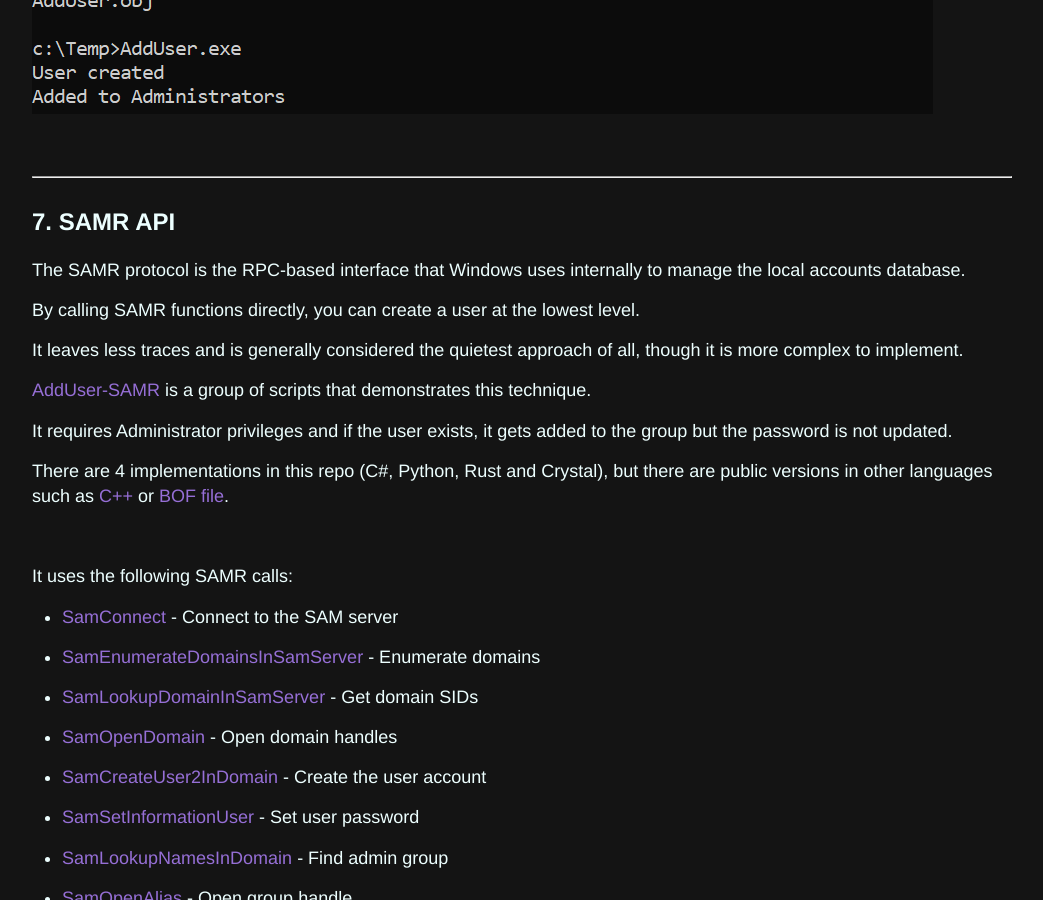
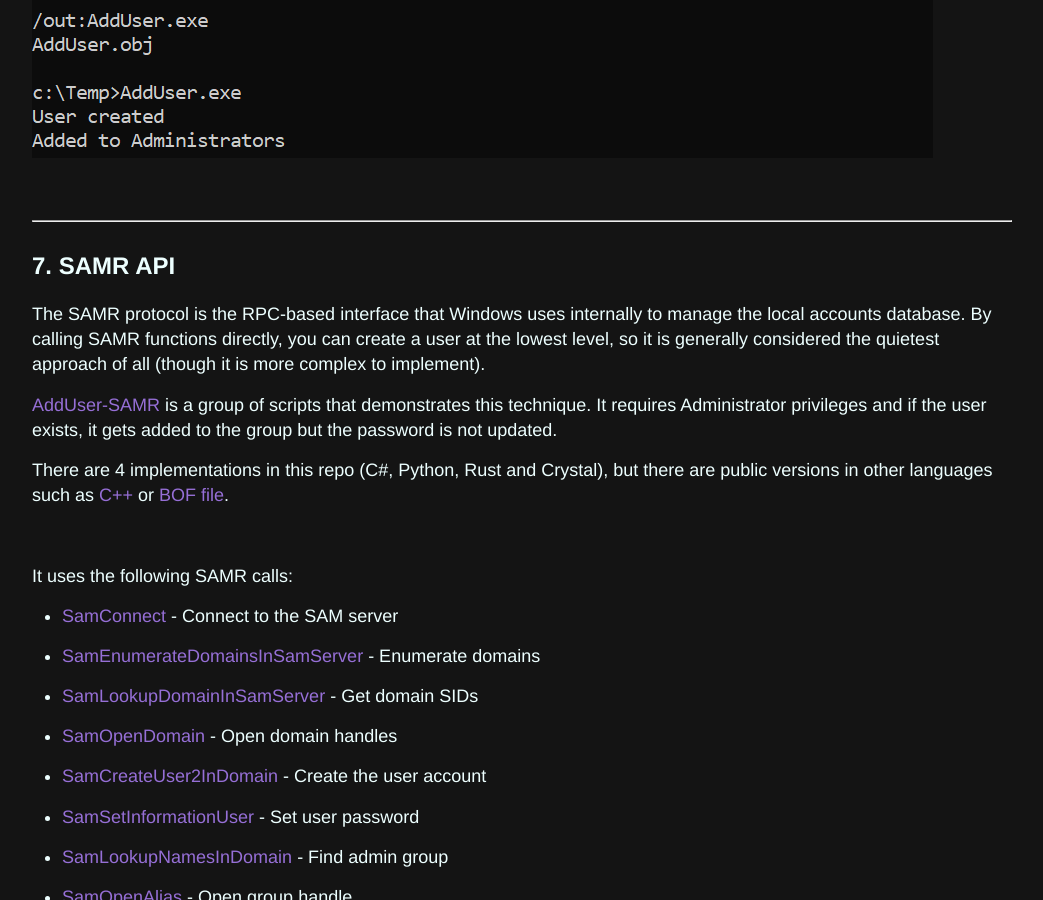
Before and after one commit to ricardojoserf/ricardojoserf.github.io, a Jekyll site: the page built from _posts/2026-1-27-adduser_alternatives.md, in a window 1280 px wide and 900 px high, scrolled down 7875 px. Shown: the whole window, without its empty margins (118-1161 px from the left). Built offline with Jekyll 4.4.1, drawn with Linux system fonts in a browser that asks for light colours; some of the changed text lies outside the part shown.

Commit message:
Update 2026-1-27-adduser_alternatives.md

````diff
--- a/_posts/2026-1-27-adduser_alternatives.md
+++ b/_posts/2026-1-27-adduser_alternatives.md
@@ -9,9 +9,9 @@ This post compiles multiple techniques to create local administrator accounts on
 
 <!--more-->
 
-Repository: [[AddUserSAMR](https://github.com/ricardojoserf/AddUserSAMR)](https://github.com/ricardojoserf/AddUserSAMR)
+Repository: [https://github.com/ricardojoserf/AddUserSAMR](https://github.com/ricardojoserf/AddUserSAMR)
 
-<div style="margin-bottom: 12px;"></div>
+<br>
 
 Creating a local administrator account is one of the easiest persistence methods you can use when you compromise a system. It is also one of the most watched actions so if you are a Red Team operator you will probably avoid to do this if you want to avoid being detected.
 
@@ -59,7 +59,7 @@ Because it is so standard, running `net user /add` is generally easy for defende
 net user testuser MyPass123 /add
 ```
 
-<div style="margin-bottom: 6px;"></div>
+<div style="margin-bottom: 10px;"></div>
 
 ```cmd
 net localgroup Administrators testuser /add
@@ -126,11 +126,11 @@ admins.Add "WinNT://" & strComputer & "/testuser"
 newUser.SetInfo
 ```
 
-<div style="margin-bottom: 6px;"></div>
+<div style="margin-bottom: 10px;"></div>
 
 ![img5](https://raw.githubusercontent.com/ricardojoserf/ricardojoserf.github.io/master/images/addusersamr/Screenshot_5.png)
 
-<div style="margin-bottom: 6px;"></div>
+<div style="margin-bottom: 10px;"></div>
 
 
 Or using Powershell:
@@ -145,7 +145,7 @@ $admins = [ADSI]"WinNT://$env:COMPUTERNAME/Administrators"
 $admins.Add("WinNT://$env:COMPUTERNAME/testuser")
 ```
 
-<div style="margin-bottom: 6px;"></div>
+<div style="margin-bottom: 10px;"></div>
 
 ![img6](https://raw.githubusercontent.com/ricardojoserf/ricardojoserf.github.io/master/images/addusersamr/Screenshot_6.png)
 
@@ -265,15 +265,9 @@ And finally, execute it:
 
 ## 7. SAMR API
 
-The SAMR protocol is the RPC-based interface that Windows uses internally to manage the local accounts database.
+The SAMR protocol is the RPC-based interface that Windows uses internally to manage the local accounts database. By calling SAMR functions directly, you can create a user at the lowest level, so it is generally considered the quietest approach of all (though it is more complex to implement).
 
-By calling SAMR functions directly, you can create a user at the lowest level.
-
-It leaves less traces and is generally considered the quietest approach of all, though it is more complex to implement.
-
-[AddUser-SAMR](https://github.com/ricardojoserf/AddUser-SAMR) is a group of scripts that demonstrates this technique.
-
-It requires Administrator privileges and if the user exists, it gets added to the group but the password is not updated.
+[AddUser-SAMR](https://github.com/ricardojoserf/AddUser-SAMR) is a group of scripts that demonstrates this technique. It requires Administrator privileges and if the user exists, it gets added to the group but the password is not updated.
 
 There are 4 implementations in this repo (C#, Python, Rust and Crystal), but there are public versions in other languages such as [C++](https://github.com/M0nster3/RpcsDemo/tree/main/MS-SAMR/AddUser) or [BOF file](https://github.com/AgeloVito/adduserbysamr-bof).
 
@@ -316,6 +310,9 @@ The arguments are:
 
 - `-h, --help` - Show help message
 
+
+<div style="margin-bottom: 10px;"></div>
+
 ```bash
 # Basic usage
 adduser.exe -u <username> -p <password>
@@ -329,7 +326,8 @@ adduser.exe -u test -p ThisIsIt123 -g Administrators -v
 
 ![img1](https://raw.githubusercontent.com/ricardojoserf/ricardojoserf.github.io/master/images/addusersamr/Screenshot_1.png)
 
-For more information about compiling each implementation, please check [the repository](https://github.com/ricardojoserf/AddUser-SAMR)!!!
+<div style="margin-bottom: 10px;"></div>
 
+For more information about compiling each implementation, please check [the repository](https://github.com/ricardojoserf/AddUser-SAMR)! ;)
 
 <br>
````
